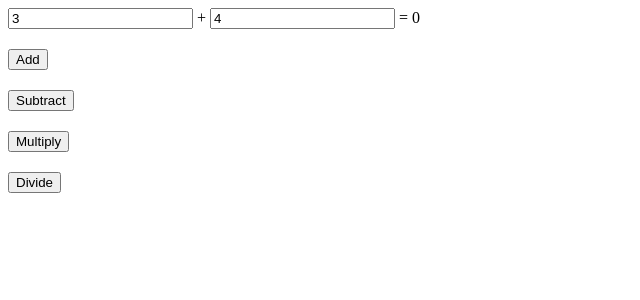
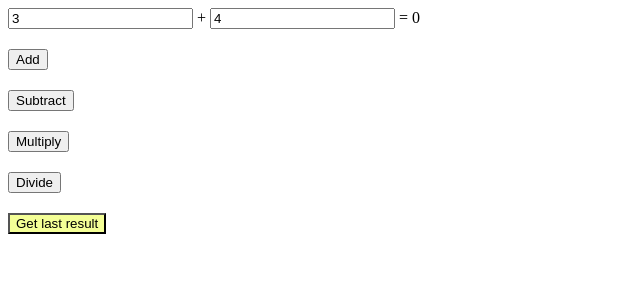
Before and after one commit to lavendelchen/angular-calculator, an Angular app in the folder frontend/: page / in a window 1280 px wide. Shown: the top 300 px of the page, without its empty margins (0-640 px from the left). Built offline with nearby package versions, Linux system fonts and the light colour scheme.

Commit message:
start of result fetching again

```diff
--- a/frontend/src/app/app.component.html
+++ b/frontend/src/app/app.component.html
@@ -13,3 +13,9 @@
     {{ operation.name }}
   </button>
 }
+<button
+  class="lastResultButton"
+  (click)="getLastResult()"
+>
+  Get last result
+</button>
--- a/frontend/src/app/app.component.scss
+++ b/frontend/src/app/app.component.scss
@@ -1,4 +1,9 @@
 button {
   margin-top: 20px;
   display: block;
+  cursor: pointer;
 }
+
+.lastResultButton {
+  background-color: rgb(244, 255, 150);
+}
--- a/frontend/src/app/app.component.ts
+++ b/frontend/src/app/app.component.ts
@@ -53,6 +53,17 @@ export class AppComponent {
     });
   }
 
+  getLastResult() {
+    this.calcService.getResult().subscribe({
+      next: (response) => {
+        console.log("Successfully fetched result " + JSON.stringify(response, null, 2))
+      },
+      error: (error) => {
+        console.error("Couldn't get the result :((")
+      }
+    })
+  }
+
   constructor() {
     this.calc[CALC.ADD] = {
       symbol: "+",
--- a/frontend/src/app/calc.service.ts
+++ b/frontend/src/app/calc.service.ts
@@ -25,4 +25,10 @@ export class CalcService {
       JSON.stringify(calc)
     )
   }
+
+  getResult(): Observable<any> {
+    return this.http.get(
+      "http://localhost:3000/api/calc"
+    )
+  }
 }
```
Also changed, not shown: 1 other file (tests, documents, lock files or other folders).
